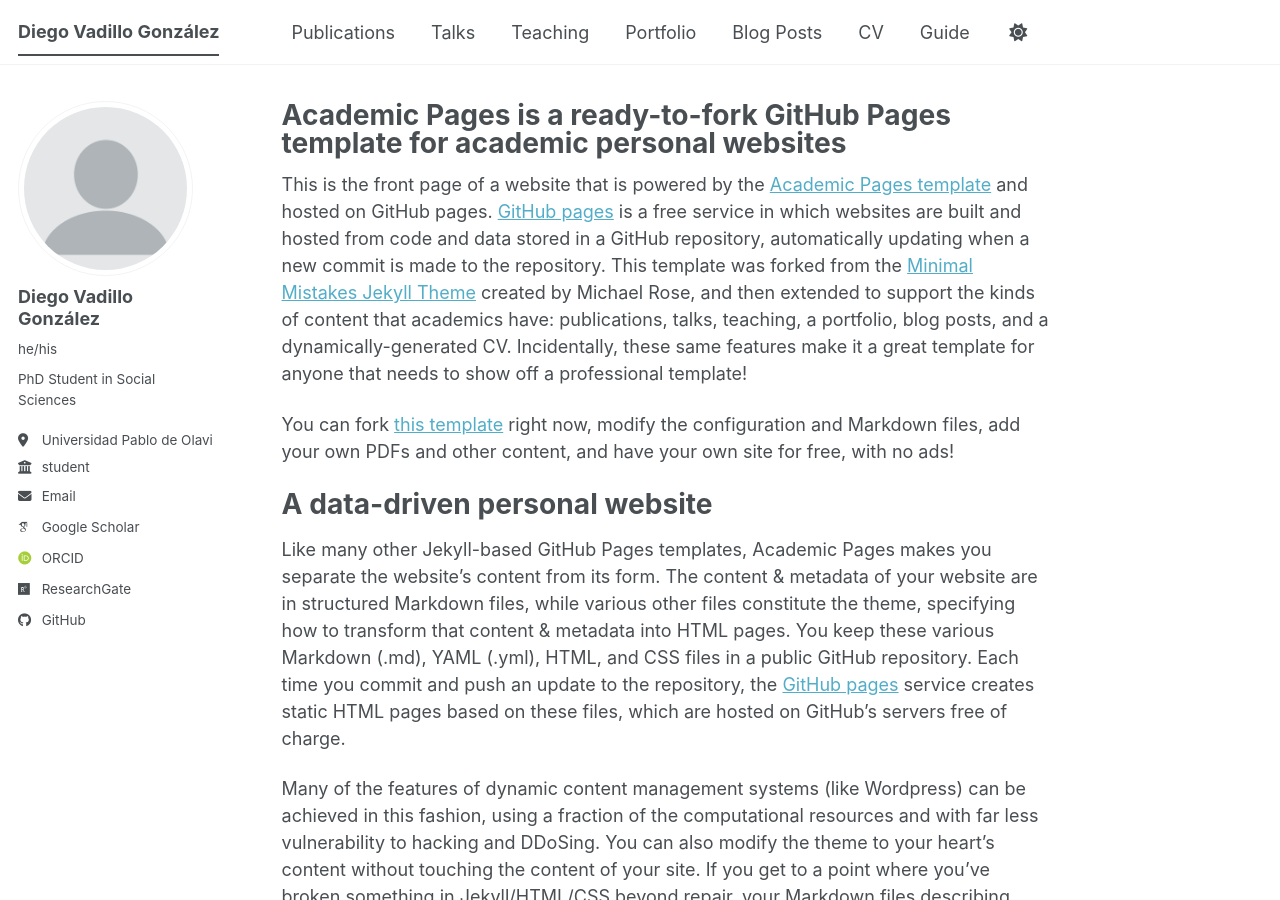
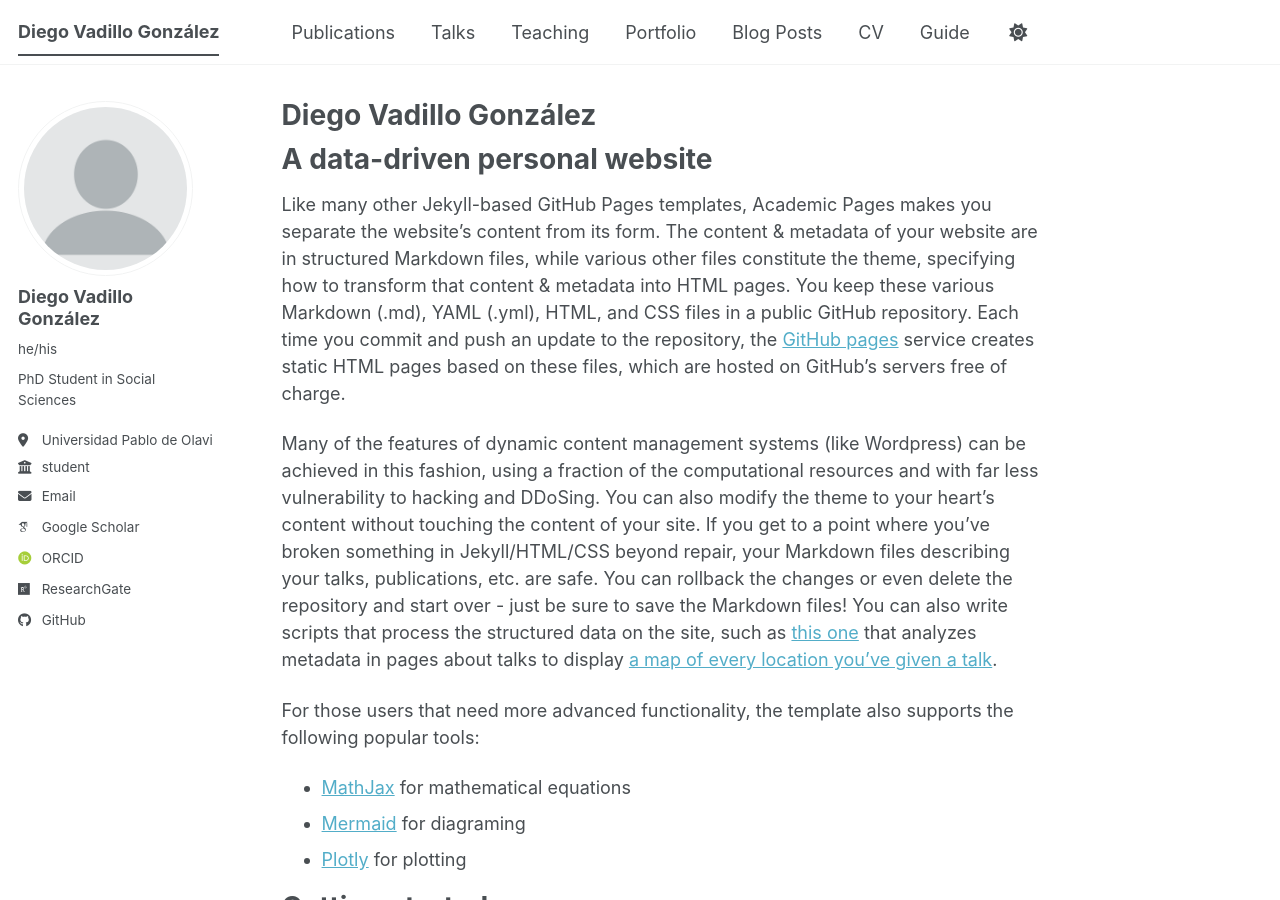
Before and after one commit to diegovadillogonzalez/diegovadillogonzalez.github.io, a Jekyll site: the page built from _pages/about.md, in a window 1280 px wide and 900 px high. Built offline with Jekyll 4.4.1, drawn with Linux system fonts in a browser that asks for light colours; some web fonts are replaced; a script bundle is joined from its source files by our own code; library files that are not in the unit come from our copies.

Commit message:
Update about.md

```diff
--- a/_pages/about.md
+++ b/_pages/about.md
@@ -1,15 +1,12 @@
 ---
 permalink: /
-title: "Academic Pages is a ready-to-fork GitHub Pages template for academic personal websites"
+title: "Diego Vadillo González"
 author_profile: true
 redirect_from:
   - /about/
   - /about.html
 ---
 
-This is the front page of a website that is powered by the [Academic Pages template](https://github.com/academicpages/academicpages.github.io) and hosted on GitHub pages. [GitHub pages](https://pages.github.com) is a free service in which websites are built and hosted from code and data stored in a GitHub repository, automatically updating when a new commit is made to the repository. This template was forked from the [Minimal Mistakes Jekyll Theme](https://mmistakes.github.io/minimal-mistakes/) created by Michael Rose, and then extended to support the kinds of content that academics have: publications, talks, teaching, a portfolio, blog posts, and a dynamically-generated CV. Incidentally, these same features make it a great template for anyone that needs to show off a professional template!
-
- You can fork [this template](https://github.com/academicpages/academicpages.github.io) right now, modify the configuration and Markdown files, add your own PDFs and other content, and have your own site for free, with no ads!
 
 A data-driven personal website
 ======
```
